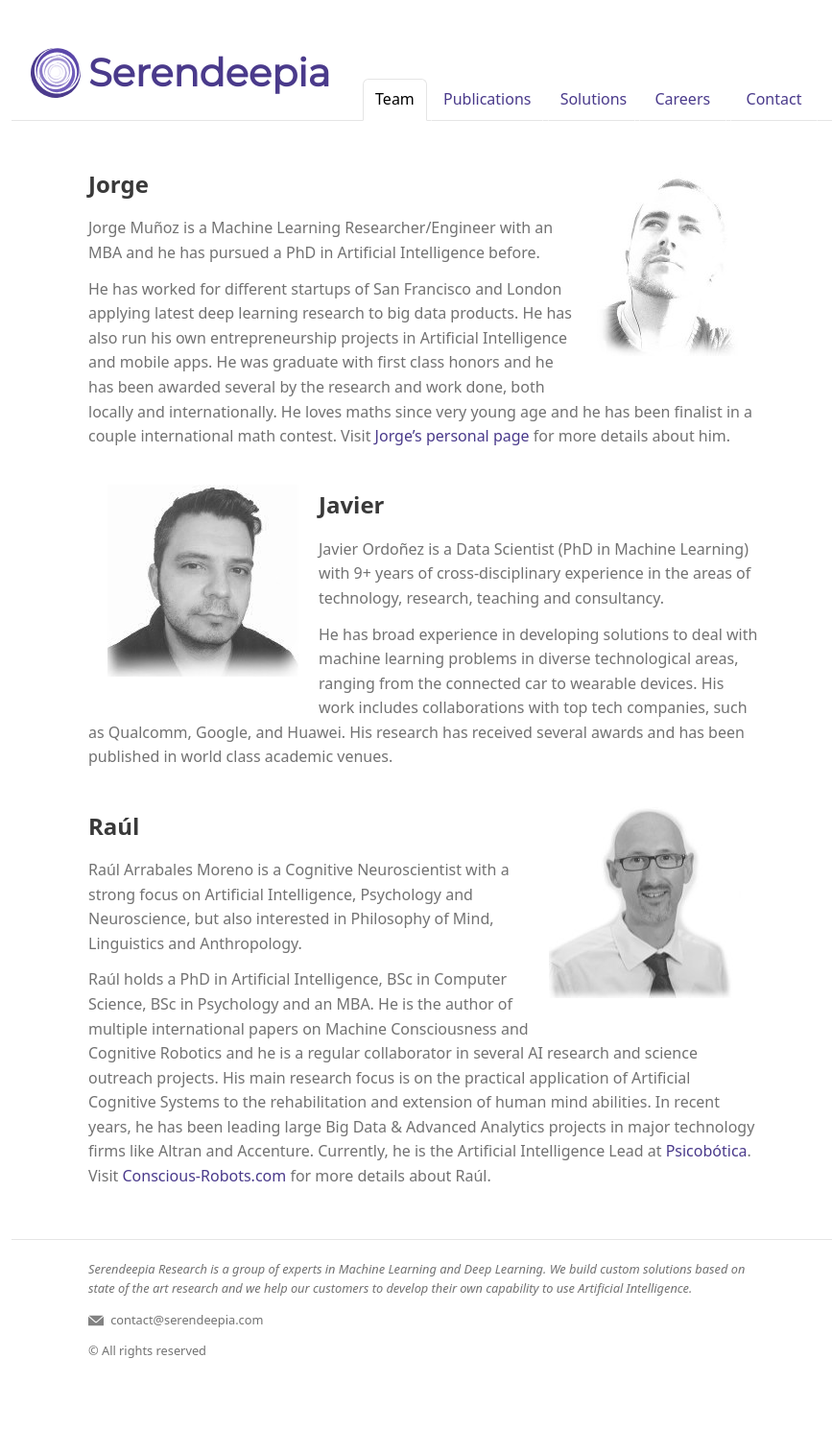
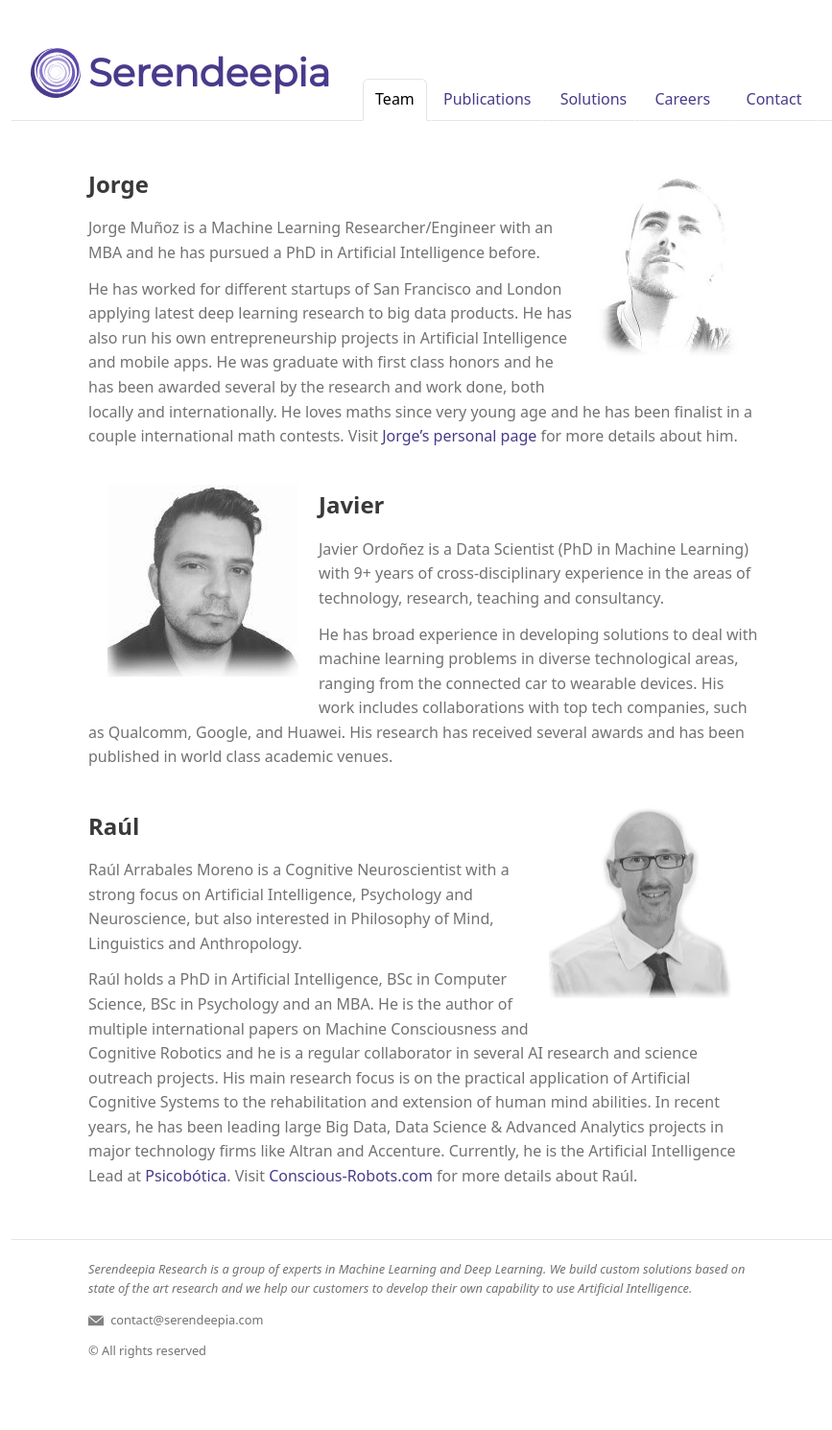
Before and after one commit to serendeepia/serendeepia.github.io, a Jekyll site: the page built from team.md, in a window 1280 px wide. Shown: the whole page at 96% size, without its empty margins (198-1065 px from the left). Built offline with Jekyll 4.4.1, drawn with Linux system fonts in a browser that asks for light colours; a script that is not in the unit is left out.

Commit message:
Update team.md

```diff
--- a/team.md
+++ b/team.md
@@ -10,7 +10,7 @@ navigation_weight: 2
 
 Jorge Muñoz is a Machine Learning Researcher/Engineer with an MBA and he has pursued a PhD in Artificial Intelligence before.
 
-He has worked for different startups of San Francisco and London applying latest deep learning research to big data products. He has also run his own entrepreneurship projects in Artificial Intelligence and mobile apps. He was graduate with first class honors and he has been awarded several by the research and work done, both locally and internationally. He loves maths since very young age and he has been finalist in a couple international math contest. Visit <a href="https://jorgemf.github.io/cv.html" target="_blank">Jorge's personal page</a> for more details about him.
+He has worked for different startups of San Francisco and London applying latest deep learning research to big data products. He has also run his own entrepreneurship projects in Artificial Intelligence and mobile apps. He was graduate with first class honors and he has been awarded several by the research and work done, both locally and internationally. He loves maths since very young age and he has been finalist in a couple international math contests. Visit <a href="https://jorgemf.github.io/cv.html" target="_blank">Jorge's personal page</a> for more details about him.
 
 <div style="clear:both;"></div>
 
@@ -30,4 +30,4 @@ He has broad experience in developing solutions to deal with machine learning pr
 
 Raúl Arrabales Moreno is a Cognitive Neuroscientist with a strong focus on Artificial Intelligence, Psychology and Neuroscience, but also interested in Philosophy of Mind, Linguistics and Anthropology.
 
-Raúl holds a PhD in Artificial Intelligence, BSc in Computer Science, BSc in Psychology and an MBA. He is the author of multiple international papers on Machine Consciousness and Cognitive Robotics and he is a regular collaborator in several AI research and science outreach projects. His main research focus is on the practical application of Artificial Cognitive Systems to the rehabilitation and extension of human mind abilities. In recent years, he has been leading large Big Data & Advanced Analytics projects in major technology firms like Altran and Accenture. Currently, he is the Artificial Intelligence Lead at <a href="http://www.psicobotica.com" target="_blank">Psicobótica</a>. Visit <a href="http://www.conscious-robots.com/cv-english/" target="_blank">Conscious-Robots.com</a> for more details about Raúl.
+Raúl holds a PhD in Artificial Intelligence, BSc in Computer Science, BSc in Psychology and an MBA. He is the author of multiple international papers on Machine Consciousness and Cognitive Robotics and he is a regular collaborator in several AI research and science outreach projects. His main research focus is on the practical application of Artificial Cognitive Systems to the rehabilitation and extension of human mind abilities. In recent years, he has been leading large Big Data, Data Science & Advanced Analytics projects in major technology firms like Altran and Accenture. Currently, he is the Artificial Intelligence Lead at <a href="http://www.psicobotica.com" target="_blank">Psicobótica</a>. Visit <a href="http://www.conscious-robots.com/cv-english/" target="_blank">Conscious-Robots.com</a> for more details about Raúl.
```
